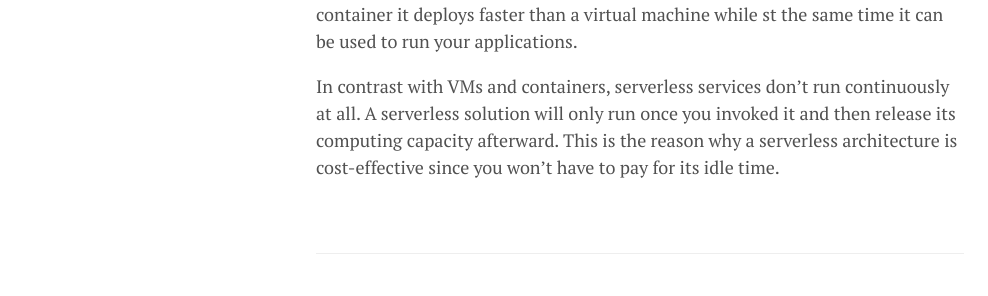
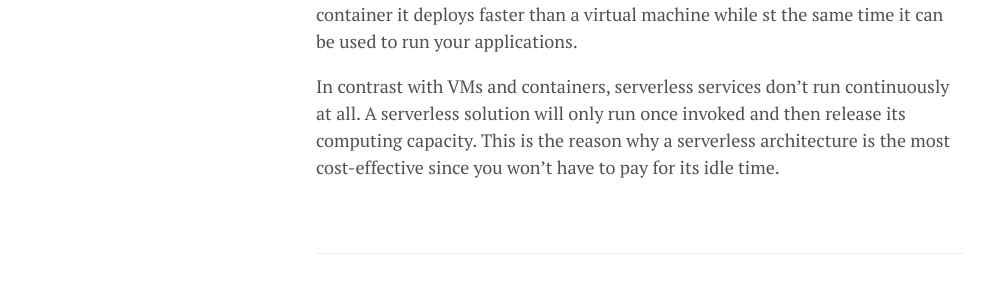
Before and after one commit to lgeurts/lgeurts.github.io, a Jekyll site: the page built from _posts/2022-03-29-what-is-serverless-computing.md, in a window 1280 px wide. Shown: the part 1468-1764 px from the top of the page, without its empty margins (0-988 px from the left). Built offline with Jekyll 4.4.1, drawn with Linux system fonts in a browser that asks for light colours; nearby versions of some CDN libraries; comment, search, counter and statistics services are not loaded.

Commit message:
Update 2022-03-29-what-is-serverless-computing.md

```diff
--- a/_posts/2022-03-29-what-is-serverless-computing.md
+++ b/_posts/2022-03-29-what-is-serverless-computing.md
@@ -25,4 +25,4 @@
 
 This is where serverless kicks in. Serverless is in essence a combo of a VM and a container. It is powered by a microVM with its own kernel, and just like a container it deploys faster than a virtual machine while st the same time it can be used to run your applications.
 
-In contrast with VMs and containers, serverless services don't run continuously at all. A serverless solution will only run once you invoked it and then release its computing capacity afterward. This is the reason why a serverless architecture is cost-effective since you won’t have to pay for its idle time.
+In contrast with VMs and containers, serverless services don't run continuously at all. A serverless solution will only run once invoked and then release its computing capacity. This is the reason why a serverless architecture is the most cost-effective since you won’t have to pay for its idle time.
```
